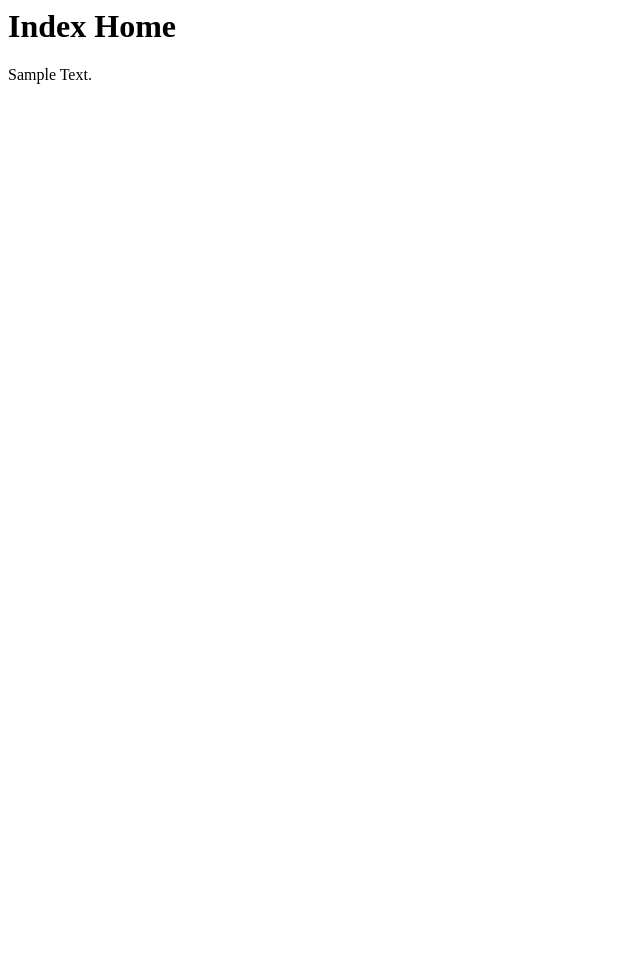
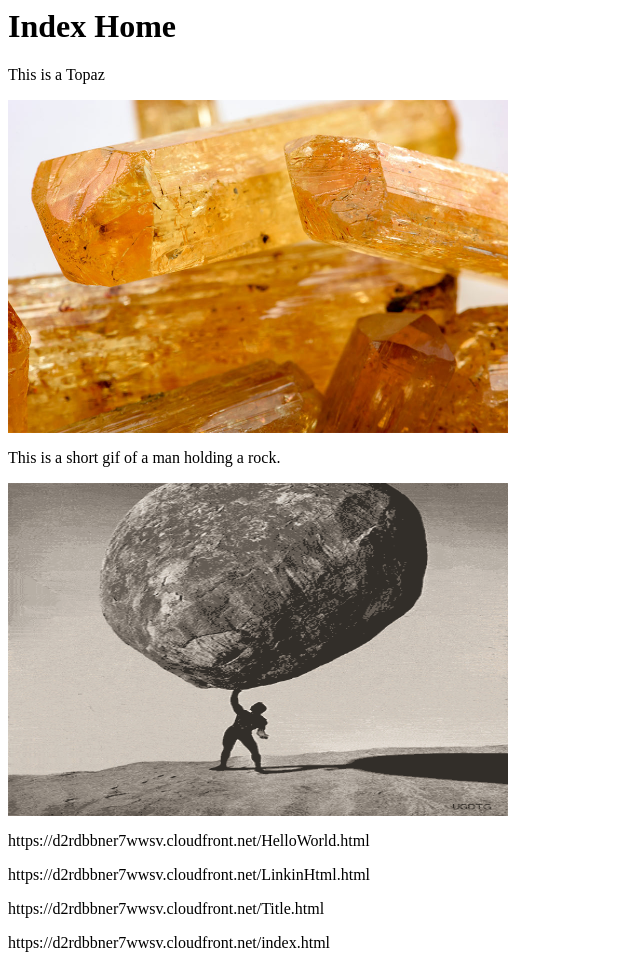
Before and after one commit to Zone6010/cs4843a1, a plain HTML site: page index.html in a window 1280 px wide. Shown: the whole page, without its empty margins (0-640 px from the left). Before the commit the page ends 800 px from the top, so only its background shows below. Drawn offline with Linux system fonts and the light colour scheme.

Commit message:
Update index.html

```diff
--- a/index.html
+++ b/index.html
@@ -3,7 +3,16 @@
 
 <h1>Index Home</h1>
 
-<p>Sample Text.</p>
+<p>This is a Topaz</p>
+ <img src="Topaz.jpg" alt="Trulli" width="500" height="333">
+
+  <p>This is a short gif of a man holding a rock.</p>
+  <img src="ManWithRock.gif" alt="Trulli" width="500" height="333">
+
+   <p>https://d2rdbbner7wwsv.cloudfront.net/HelloWorld.html</p>
+  <p>https://d2rdbbner7wwsv.cloudfront.net/LinkinHtml.html</p>
+  <p>https://d2rdbbner7wwsv.cloudfront.net/Title.html</p>
+  <p>https://d2rdbbner7wwsv.cloudfront.net/index.html</p>
 
 </body>
 </html>
```
